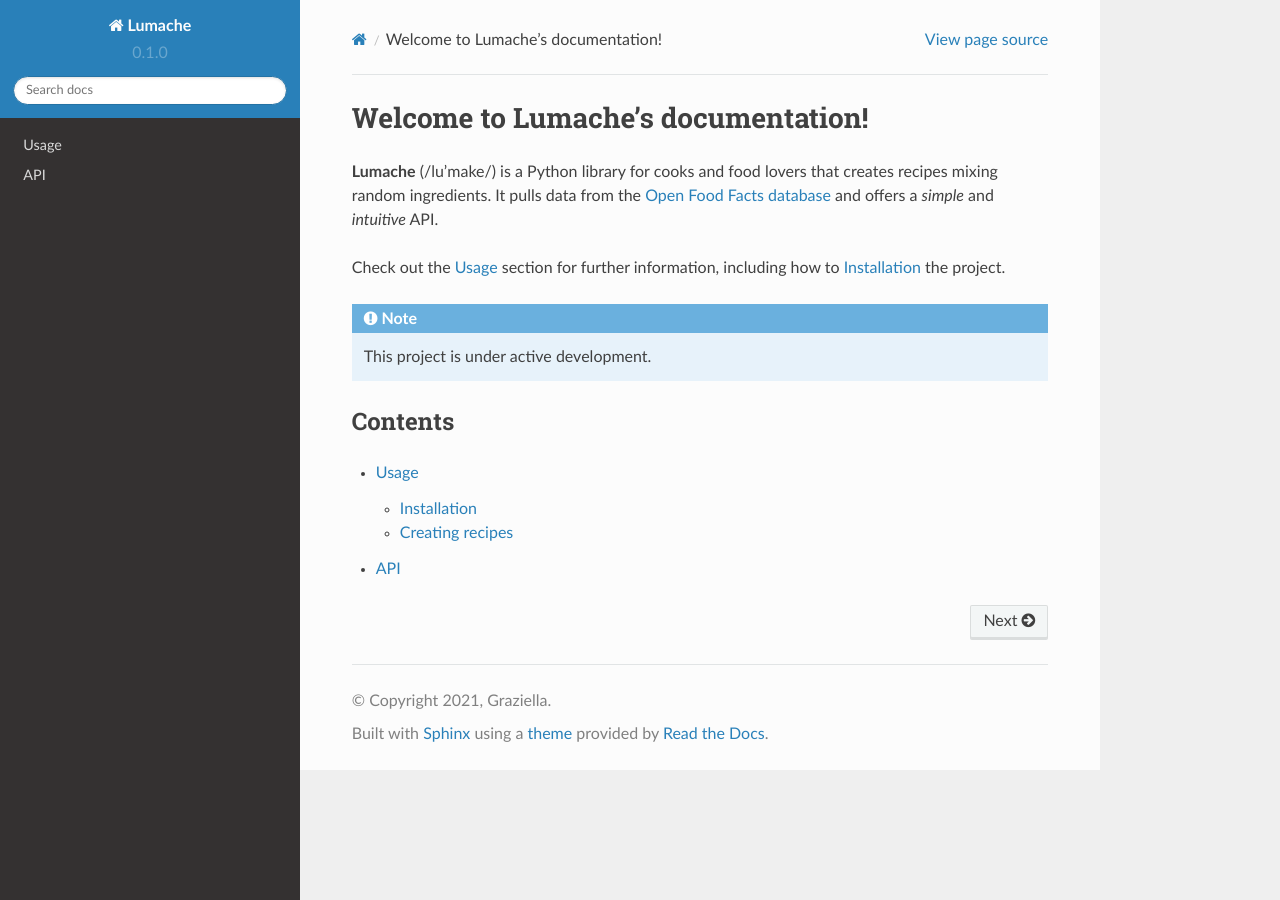
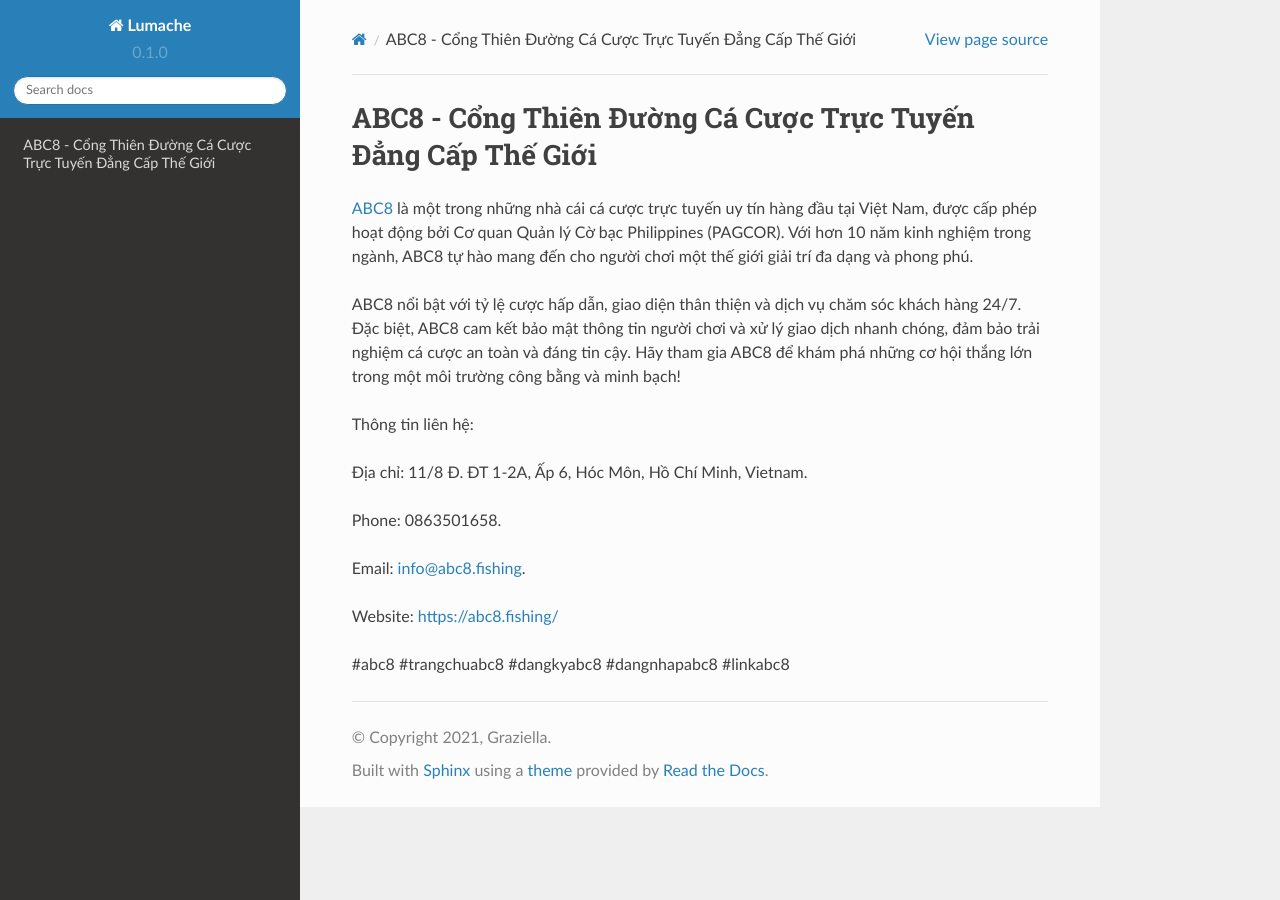
Before and after one commit to antonniotrombeta/abc8fishing, a Sphinx documentation site: the page built from docs/source/index.rst, in a window 1280 px wide. Built offline with Sphinx 7.4.7 and the Read the Docs theme 2.0.0, drawn with Linux system fonts in a browser that asks for light colours.

Commit message:
Update index.rst

```diff
--- a/docs/source/index.rst
+++ b/docs/source/index.rst
@@ -1,22 +1,18 @@
-Welcome to Lumache's documentation!
+ABC8 - Cổng Thiên Đường Cá Cược Trực Tuyến Đẳng Cấp Thế Giới
 ===================================
 
-**Lumache** (/lu'make/) is a Python library for cooks and food lovers
-that creates recipes mixing random ingredients.
-It pulls data from the `Open Food Facts database <https://world.openfoodfacts.org/>`_
-and offers a *simple* and *intuitive* API.
+`ABC8 <https://abc8.fishing/>`_ là một trong những nhà cái cá cược trực tuyến uy tín hàng đầu tại Việt Nam, được cấp phép hoạt động bởi Cơ quan Quản lý Cờ bạc Philippines (PAGCOR). Với hơn 10 năm kinh nghiệm trong ngành, ABC8 tự hào mang đến cho người chơi một thế giới giải trí đa dạng và phong phú.
 
-Check out the :doc:`usage` section for further information, including
-how to :ref:`installation` the project.
+ABC8 nổi bật với tỷ lệ cược hấp dẫn, giao diện thân thiện và dịch vụ chăm sóc khách hàng 24/7. Đặc biệt, ABC8 cam kết bảo mật thông tin người chơi và xử lý giao dịch nhanh chóng, đảm bảo trải nghiệm cá cược an toàn và đáng tin cậy. Hãy tham gia ABC8 để khám phá những cơ hội thắng lớn trong một môi trường công bằng và minh bạch!
 
-.. note::
+Thông tin liên hệ:
 
-   This project is under active development.
+Địa chỉ: 11/8 Đ. ĐT 1-2A, Ấp 6, Hóc Môn, Hồ Chí Minh, Vietnam.
 
-Contents
---------
+Phone: 0863501658.
 
-.. toctree::
+Email: info@abc8.fishing.
 
-   usage
-   api
+Website: https://abc8.fishing/
+
+#abc8 #trangchuabc8 #dangkyabc8 #dangnhapabc8 #linkabc8
```
